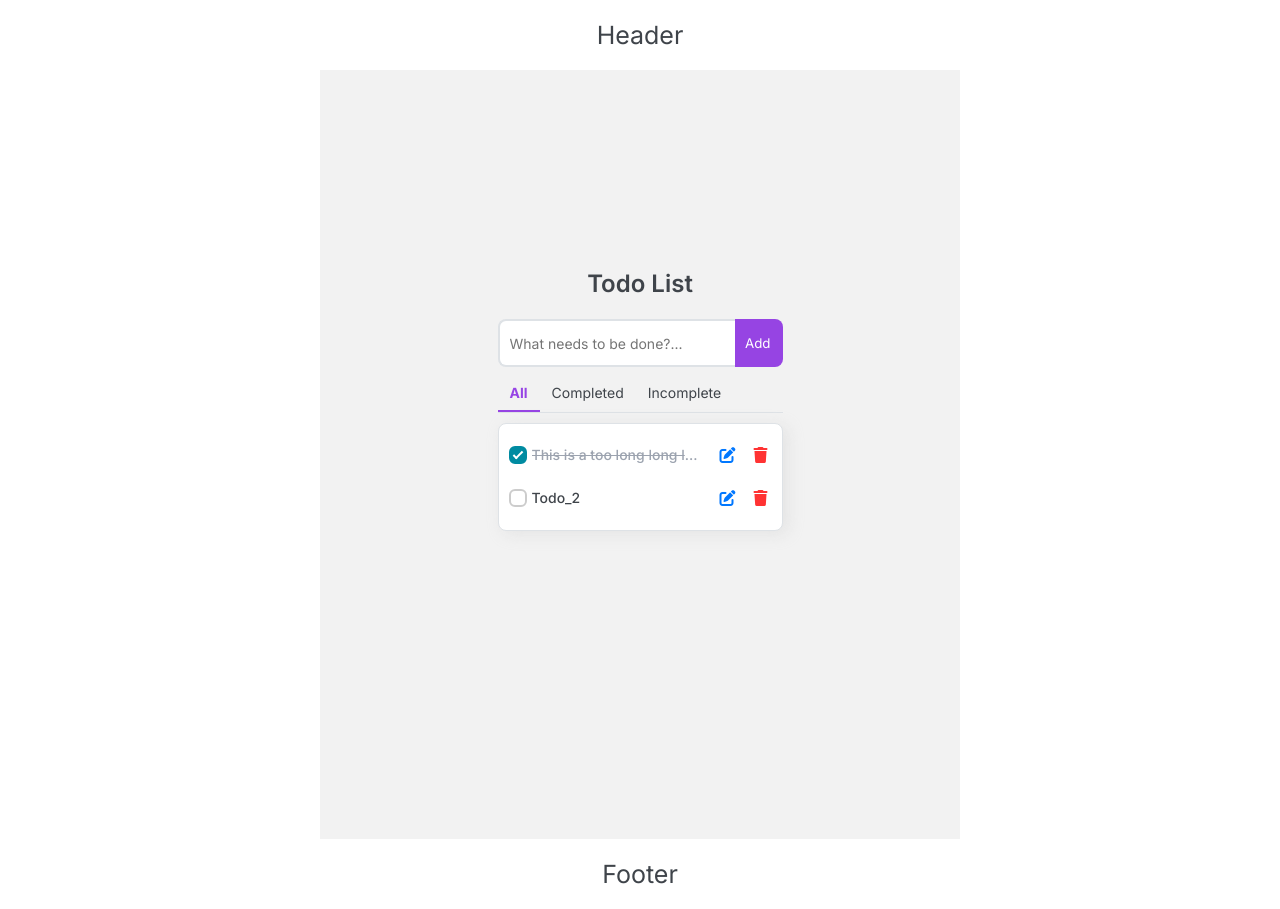
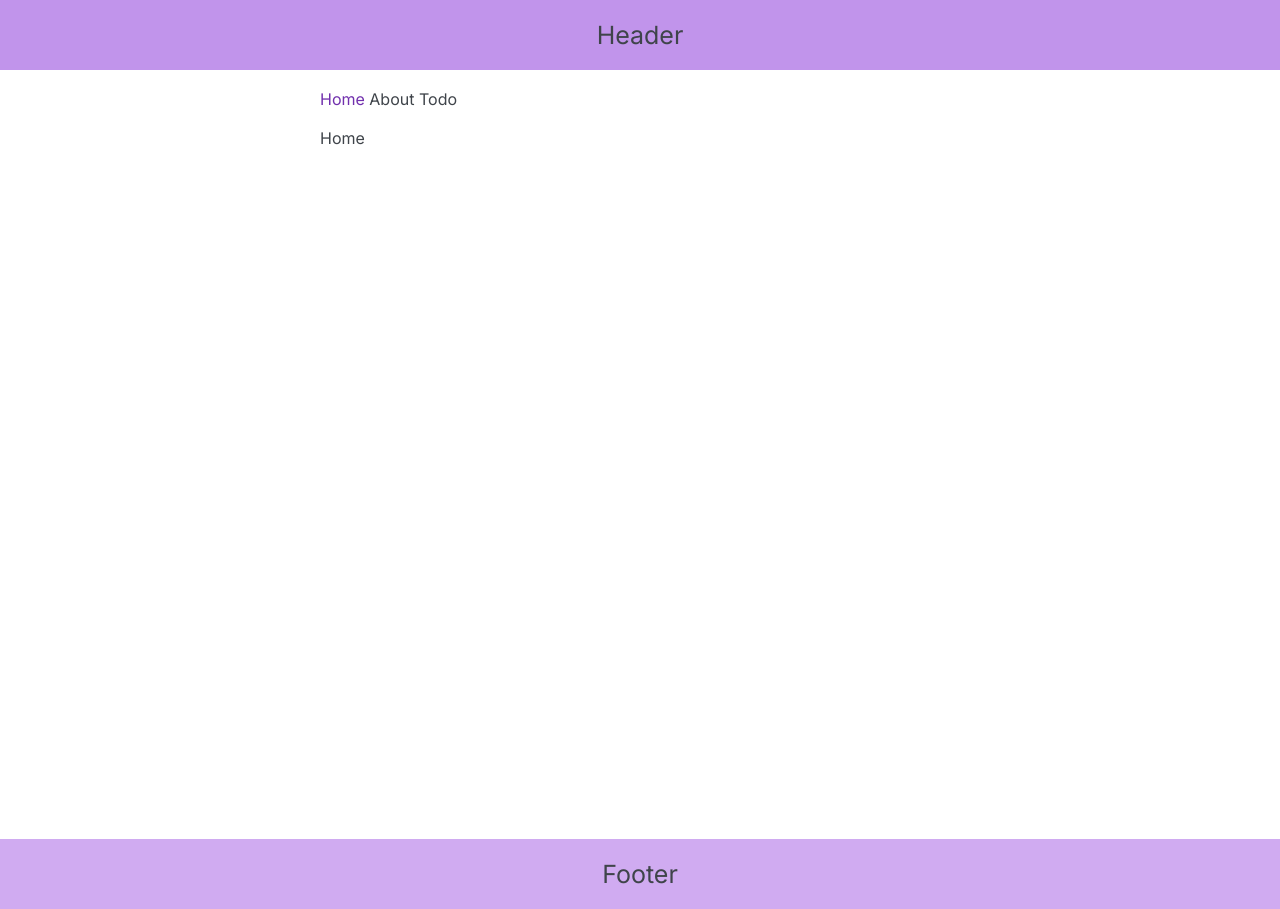
Before and after one commit to MH-HoangMV/MH-Intern, a Vue app: page / in a window 1280 px wide. Built offline with nearby package versions, Linux system fonts and the light colour scheme.

Commit message:
Training:11/03/25

```diff
--- a/src/App.vue
+++ b/src/App.vue
@@ -1,7 +1,11 @@
 <template>
   <div id="app">
     <HeaderComponent />
-    <TodoList />
+    <div class="container">
+      <NavComponent />
+      <router-view></router-view>
+    </div>
+
     <FooterComponent><template #footer>Footer</template></FooterComponent>
   </div>
 </template>
@@ -9,14 +13,13 @@
 <script>
 import HeaderComponent from "./components/Header/Header.vue";
 import FooterComponent from "./components/Footer/Footer.vue";
-
-import TodoList from "./components/Todos/TodoList.vue";
+import NavComponent from "./components/Nav/Nav.vue";
 
 export default {
   name: "App",
   components: {
+    NavComponent,
     HeaderComponent,
-    TodoList,
     FooterComponent,
   },
 };
@@ -31,4 +34,10 @@ export default {
   -moz-osx-font-smoothing: grayscale;
   color: #3f444a;
 }
+.container {
+  width: 640px;
+  max-width: calc(100% - 32px);
+  height: 769px;
+  margin: 0 auto;
+}
 </style>
--- a/src/assets/css/reset.css
+++ b/src/assets/css/reset.css
@@ -15,29 +15,28 @@ body {
   font-size: 1.6rem;
   line-height: 1.2;
   overflow-x: hidden;
-::-webkit-scrollbar-track
-{
-	-webkit-box-shadow: inset 0 0 6px rgba(0,0,0,0.3);
-	background-color: #F5F5F5;
+  ::-webkit-scrollbar-track {
+    -webkit-box-shadow: inset 0 0 6px rgba(0, 0, 0, 0.3);
+    background-color: #f5f5f5;
     border-radius: 10px;
   }
 
-::-webkit-scrollbar
-{
+  ::-webkit-scrollbar {
     width: 5px;
     height: 5px;
-	background-color: #F5F5F5;
+    background-color: #f5f5f5;
   }
 
-::-webkit-scrollbar-thumb
-{
+  ::-webkit-scrollbar-thumb {
     border-radius: 10px;
-	background-image: -webkit-gradient(linear,
+    background-image: -webkit-gradient(
+      linear,
       left bottom,
       left top,
-									   color-stop(0.44, rgb(122,153,217)),
-									   color-stop(0.72, rgb(73,125,189)),
-									   color-stop(0.86, rgb(28,58,148)));
+      color-stop(0.44, rgb(122, 153, 217)),
+      color-stop(0.72, rgb(73, 125, 189)),
+      color-stop(0.86, rgb(28, 58, 148))
+    );
   }
 }
 img {
@@ -46,6 +45,7 @@ img {
 }
 a {
   text-decoration: none;
+  color: inherit;
 }
 button {
   border: none;
--- a/src/components/Footer/Footer.vue
+++ b/src/components/Footer/Footer.vue
@@ -12,6 +12,7 @@ export default {
 
 <style scoped>
 .footer {
+  background-color: rgb(208, 171, 241);
   font-size: 2.5rem;
   padding: 20px;
   text-align: center;
--- a/src/components/Header/Header.vue
+++ b/src/components/Header/Header.vue
@@ -9,6 +9,7 @@ export default {
 </script>
 <style scoped>
 .header {
+  background-color: rgb(193, 148, 235);
   font-size: 2.5rem;
   padding: 20px;
   text-align: center;
--- /dev/null
+++ b/src/components/Nav/Nav.vue
@@ -0,0 +1,31 @@
+<template>
+  <div class="nav">
+    <router-link to="/" exact custom v-slot="{ href, navigate, isActive }">
+      <a :class="{ active: isActive }" :href="href" @click="navigate"> Home </a>
+    </router-link>
+    <router-link to="/about" custom v-slot="{ href, navigate, isActive }">
+      <a :class="{ active: isActive }" :href="href" @click="navigate">
+        About
+      </a>
+    </router-link>
+    <router-link to="/todos" custom v-slot="{ href, navigate, isActive }">
+      <a :class="{ active: isActive }" :href="href" @click="navigate"> Todo </a>
+    </router-link>
+  </div>
+</template>
+
+<script>
+export default {
+  name: "NavComponent",
+};
+</script>
+
+<style scoped>
+.nav {
+  padding: 20px 0;
+}
+.active {
+  color: rgba(92, 17, 161, 0.87);
+}
+</style>
+z
--- a/src/components/Todos/TodoList.vue
+++ b/src/components/Todos/TodoList.vue
@@ -1,5 +1,4 @@
 <template>
-  <div class="container">
   <section class="todo-list">
     <h1 class="heading">Todo List</h1>
     <TodoInput
@@ -28,7 +27,6 @@
       @toggleComplete="toggleComplete"
     />
   </section>
-  </div>
 </template>
 <script>
 import TodoInput from "./TodoInput.vue";
@@ -147,29 +145,21 @@ export default {
 };
 </script>
 <style scoped lang="css">
-.container {
-  width: 640px;
-  max-width: calc(100% - 32px);
-  height: 769px;
-  margin: 0 auto;
-  display: flex;
-  justify-content: center;
-  background: #f2f2f2;
-}
-
-.container .heading {
+.heading {
   text-align: center;
   margin-bottom: 20px;
   font-size: 2.4rem;
   font-weight: 600;
 }
 
-.container .todo-list {
+.todo-list {
   width: 285px;
   margin-top: 200px;
+
+  margin: 0 auto;
 }
 
-.container .list-items {
+.list-items {
   display: flex;
   flex-direction: column;
   margin-top: 10px;
--- a/src/main.js
+++ b/src/main.js
@@ -5,6 +5,6 @@ import router from "./router/router";
 Vue.config.productionTip = false;
 
 new Vue({
+  router,
   render: (h) => h(App),
-  router,
 }).$mount("#app");
--- a/src/router/router.js
+++ b/src/router/router.js
@@ -1,18 +1,34 @@
 import Vue from "vue";
 import Router from "vue-router";
 import Home from "../views/Home/Home.vue";
-import About from "../views/About/About.vue";
 import VueRouter from "vue-router";
+import TodoList from "@/components/Todos/TodoList.vue";
 
 Vue.use(Router);
 
 const routes = [
   { path: "/", component: Home },
-  { path: "/about", component: About },
+  {
+    path: "/about",
+    component: () =>
+      import(/* webpackChunkName: "about" */ "../views/About/About.vue"),
+  },
+  {
+    path: "/todos",
+    component: TodoList,
+    beforeEnter: (to, from, next) => {
+      const check = window.confirm("Am I handsome?");
+      // console.log(to, from);
+      if (!check) {
+        next({ path: from.path });
+      }
+      next();
+    },
+  },
 ];
 
 const router = new VueRouter({
-  mode: "history", //
+  mode: "history",
   routes,
 });
 
```
Lines whose indentation alone changed are shown as unchanged.
